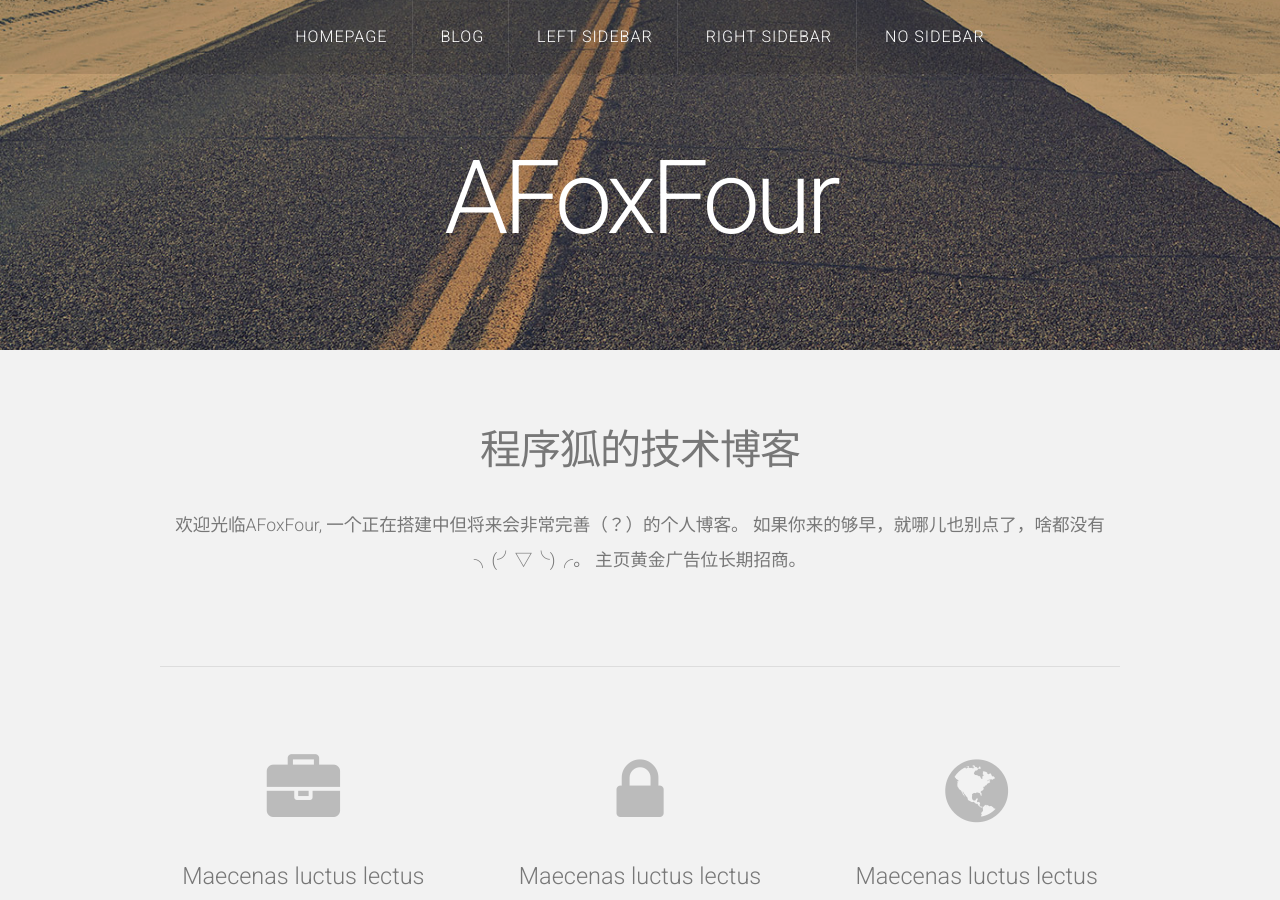
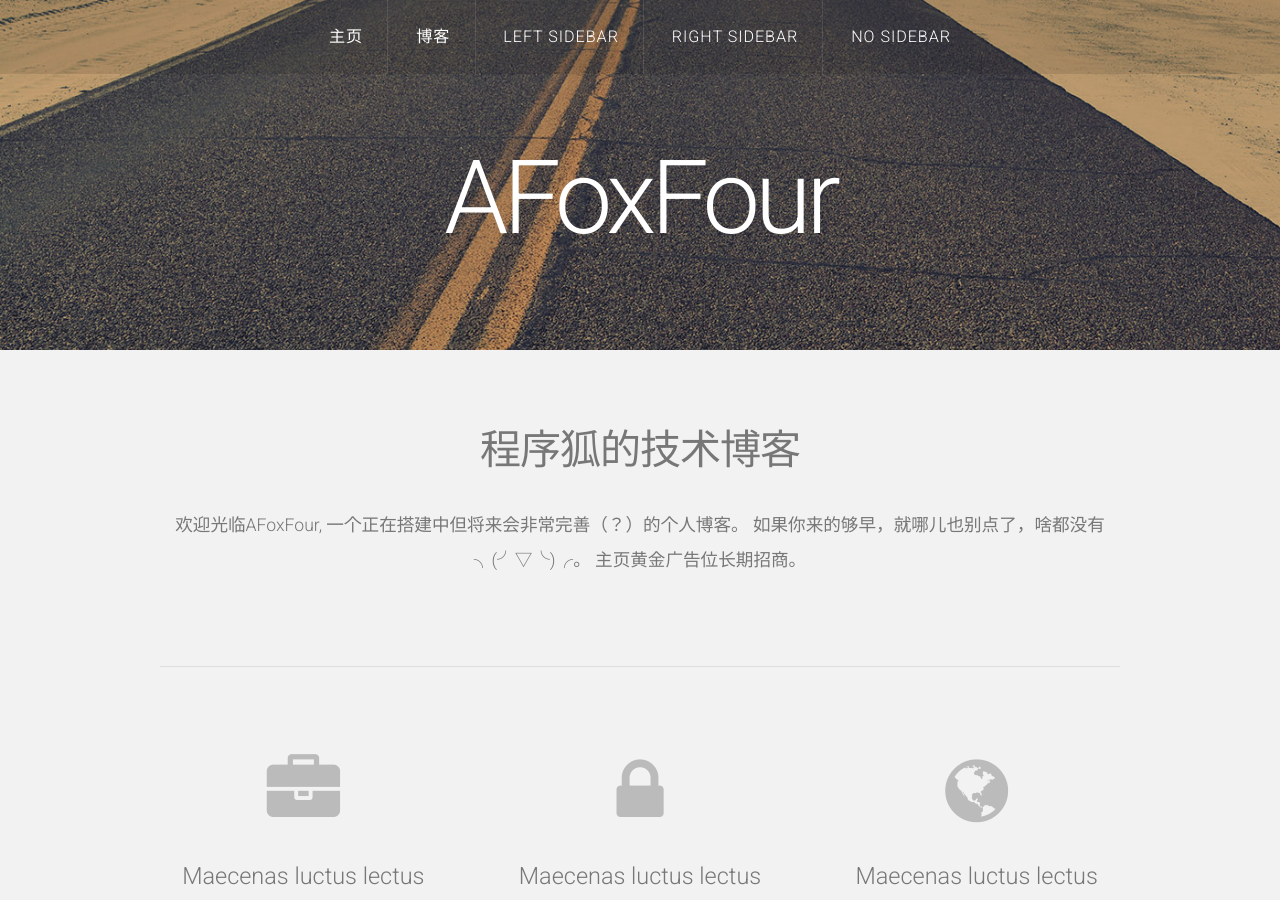
Before and after one commit to Meliueada/Meliueada.github.io, a Jekyll site: the page built from index.html, in a window 1280 px wide and 900 px high. Built offline with Jekyll 4.4.1, drawn with Linux system fonts in a browser that asks for light colours; nearby versions of some CDN libraries; the list of posts is cut into pages by our own code.

Commit message:
中文翻译

```diff
--- a/_includes/nav.html
+++ b/_includes/nav.html
@@ -3,8 +3,8 @@
 	<nav id="nav">
 		<ul>
 			{% assign current = page.url | downcase | split: '/' %}
-			<li {% if current[1] == 'index.html' %}class='current'{% endif %}><a href="/index.html">Homepage</a></li>
-			<li {% if current[1] == 'blog' %}class='current'{% endif %}><a href="/blog">Blog</a></li>
+			<li {% if current[1] == 'index.html' %}class='current'{% endif %}><a href="/index.html">主页</a></li>
+			<li {% if current[1] == 'blog' %}class='current'{% endif %}><a href="/blog">博客</a></li>
 			<li {% if current[1] == 'left-sidebar.html' %}class='current'{% endif %}><a href="/left-sidebar.html">Left Sidebar</a></li>
 			<li {% if current[1] == 'right-sidebar.html' %}class='current'{% endif %}><a href="/right-sidebar.html">Right Sidebar</a></li>
 			<li {% if current[1] == 'no-sidebar.html' %}class='current'{% endif %}><a href="/no-sidebar.html">No Sidebar</a></li>
```
